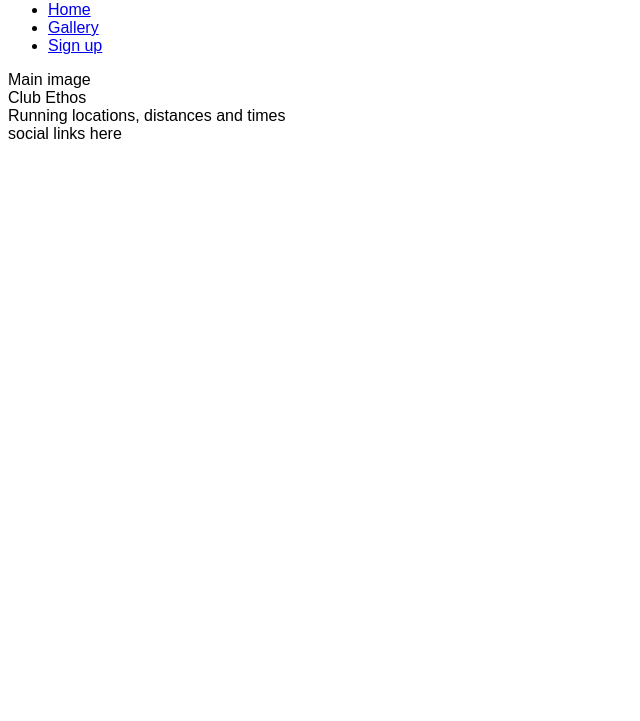
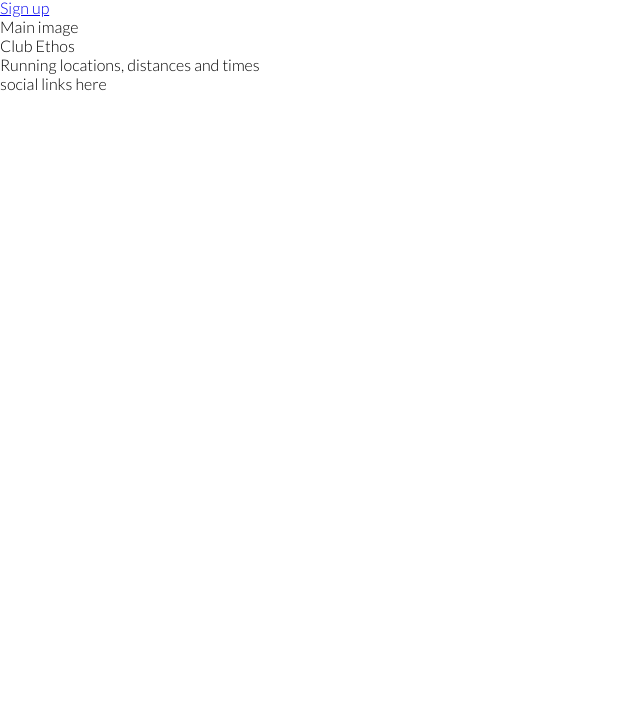
Before and after one commit to nataliatesarova/love-running, a plain HTML site: page index.html in a window 1280 px wide. Shown: the part 79-800 px from the top of the page, without its empty margins (0-640 px from the left). Drawn offline with Linux system fonts and the light colour scheme.

Commit message:
Add google fonts and remove default margins, padding and borders

```diff
--- a/assets/css/style.css
+++ b/assets/css/style.css
@@ -1,2 +1,10 @@
+@import url('https://fonts.googleapis.com/css2?family=Lato:wght@300&display=swap');
+
+
+* { margin: 0;
+    padding:0;
+    border:none;}
+
 body {
-    font-family: Arial;}
+    font-family: Lato, sans-serif;
+    font-weight: 300;}
```
